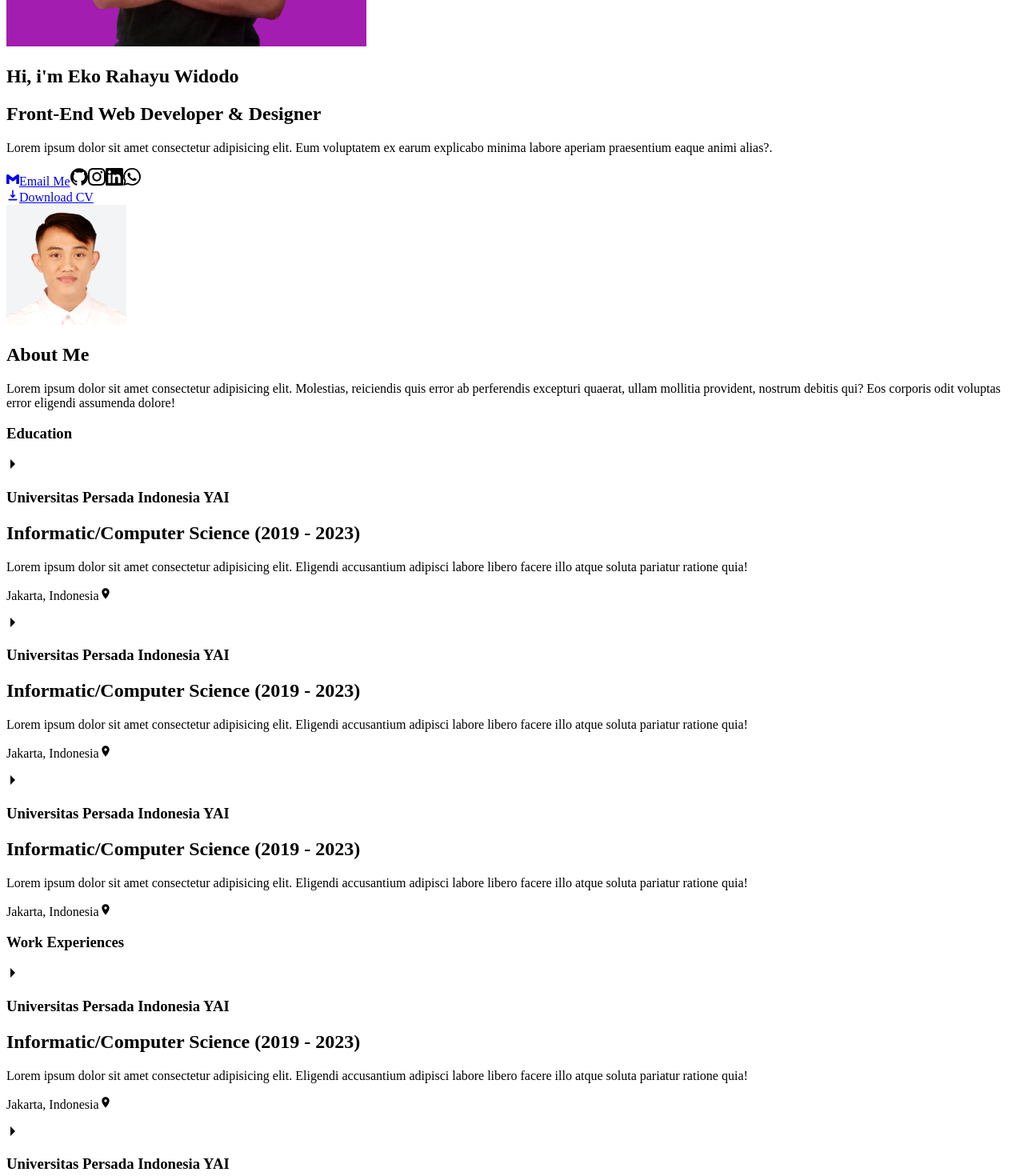
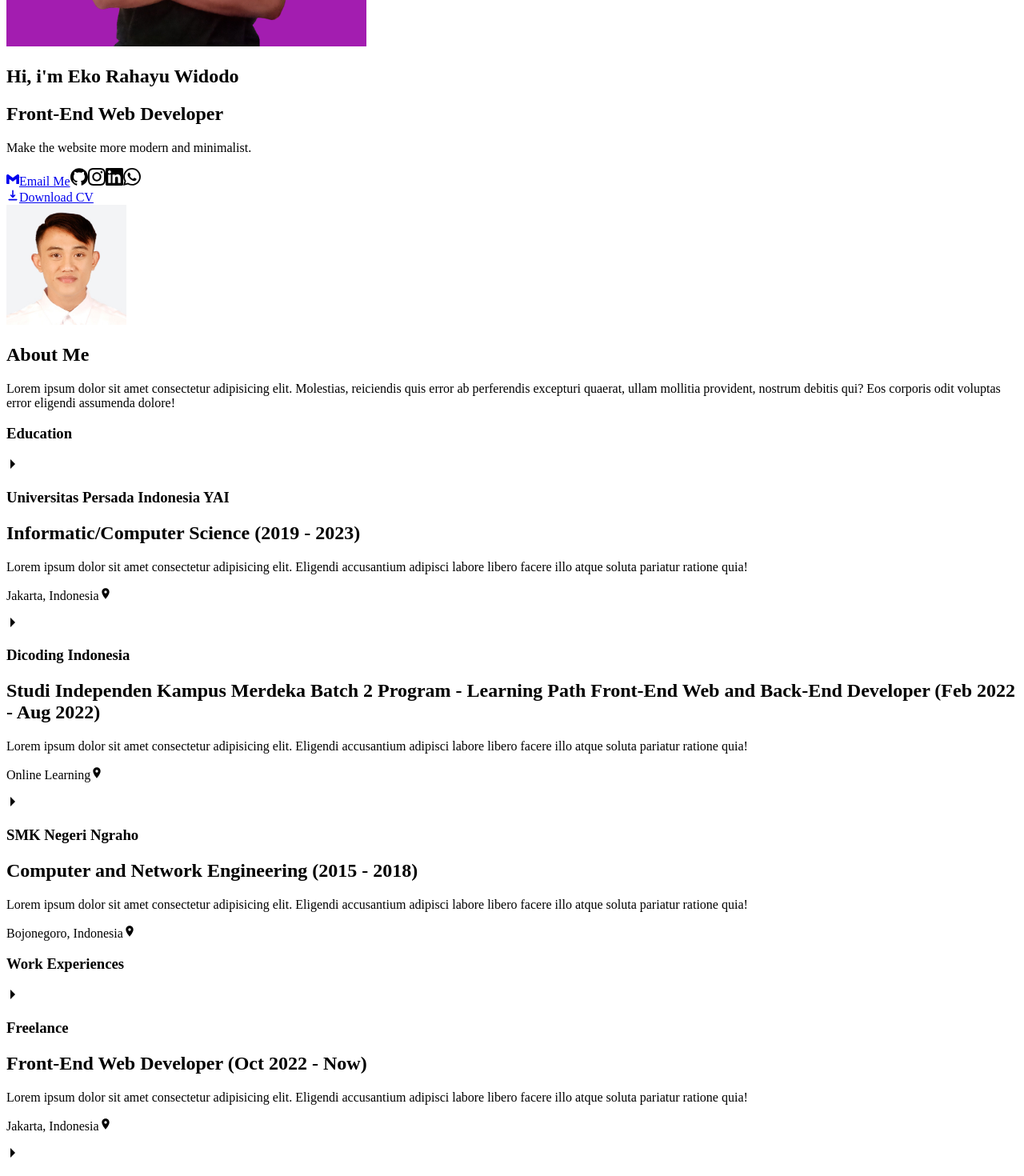
Before and after one commit to Uvacoder/port-ekorahy, a Next.js app: page / in a window 1280 px wide. Shown: the part 400-1870 px from the top of the page at 80% size. Built offline with nearby package versions, Linux system fonts and the light colour scheme.

Commit message:
update content in main section

```diff
--- a/components/Certificates.js
+++ b/components/Certificates.js
@@ -14,30 +14,48 @@ function Certificates() {
         <div className="mt-1">
           <TitleCertificate>Front-End Web Development</TitleCertificate>
           <Certificate src="/logo-dicoding.png" to="https://www.dicoding.com/certificates/1RXYY95J9XVM" title="Belajar Dasar Pemrograman Web" expDate="Issued Feb 2022 · Expires Feb 2025" />
+          <Certificate src="/logo-dicoding.png" to="https://www.dicoding.com/certificates/KEXL3K57MPG2" title="Belajar Membuat Front-End Web untuk Pemula" expDate="Issued Feb 2022 · Expires Feb 2025" />
+          <Certificate src="/logo-dicoding.png" to="https://www.dicoding.com/certificates/07Z65O1EJXQR" title="Belajar Fundamental Front-End Web Development" expDate="Issued Mar 2022 · Expires Mar 2025" />
+          <Certificate src="/logo-dicoding.png" to="https://www.dicoding.com/certificates/4EXG56JE9XRL" title="Menjadi Front-End Web Developer Expert" expDate="Issued May 2022 · Expires May 2025" />
         </div>
         <div className="mt-1">
           <TitleCertificate>Back-End Development</TitleCertificate>
-          <Certificate src="/logo-dicoding.png" to="https://www.dicoding.com/certificates/1RXYY95J9XVM" title="Belajar Dasar Pemrograman Web" expDate="Issued Feb 2022 · Expires Feb 2025" />
+          <Certificate src="/logo-dicoding.png" to="https://www.dicoding.com/certificates/N9ZOEG6O8XG5" title="Cloud Practitioner Essentials (Belajar Dasar AWS Cloud)" expDate="Issued Mar 2022 · Expires Mar 2025" />
+          <Certificate src="/logo-dicoding.png" to="https://www.dicoding.com/certificates/QLZ91JYQEP5D" title="Belajar Dasar Pemrograman JavaScript" expDate="Issued Apr 2022 · Expires Apr 2025" />
+          <Certificate src="/logo-dicoding.png" to="https://www.dicoding.com/certificates/NVP7KY8DWZR0" title="Belajar Membuat Aplikasi Back-End untuk Pemula" expDate="Issued Apr 2022 · Expires Apr 2025" />
+          <Certificate src="/logo-dicoding.png" to="https://www.dicoding.com/certificates/53XEW3WE0XRN" title="Architecting on AWS (Membangun Arsitektur Cloud di AWS)" expDate="Issued Dec 2021 · Expires Dec 2024" />
         </div>
         <div className="mt-1">
           <TitleCertificate>React.js Development</TitleCertificate>
-          <Certificate src="/logo-dicoding.png" to="https://www.dicoding.com/certificates/1RXYY95J9XVM" title="Belajar Dasar Pemrograman Web" expDate="Issued Feb 2022 · Expires Feb 2025" />
+          <Certificate src="/logo-dicoding.png" to="https://dicoding.com/certificates/98XWR2YLWZM3" title="Belajar Membuat Aplikasi Web dengan React" expDate="Issued Jun 2022 · Expires Jun 2025" />
+          <Certificate src="/logo-dicoding.png" to="https://www.dicoding.com/certificates/L4PQ6RVDOPO1" title="Belajar Fundamental Aplikasi Web dengan React" expDate="Issued Oct 2022 · Expires Oct 2025" />
         </div>
         <div className="mt-1">
           <TitleCertificate>Multi-Platform Development</TitleCertificate>
-          <Certificate src="/logo-dicoding.png" to="https://www.dicoding.com/certificates/1RXYY95J9XVM" title="Belajar Dasar Pemrograman Web" expDate="Issued Feb 2022 · Expires Feb 2025" />
+          <Certificate src="/logo-dicoding.png" to="https://dicoding.com/certificates/98XWR2869ZM3" title="Memulai Pemrograman Dengan Dart" expDate="Issued Jun 2022 · Expires Jun 2025" />
+          <Certificate src="/logo-dicoding.png" to="https://www.dicoding.com/certificates/4EXG5R759XRL" title="Belajar Membuat Aplikasi Flutter untuk Pemula" expDate="Issued Aug 2022 · Expires Aug 2025" />
         </div>
         <div className="mt-1">
           <TitleCertificate>Machine Learning Development</TitleCertificate>
-          <Certificate src="/logo-dicoding.png" to="https://www.dicoding.com/certificates/1RXYY95J9XVM" title="Belajar Dasar Pemrograman Web" expDate="Issued Feb 2022 · Expires Feb 2025" />
+          <Certificate src="/logo-dicoding.png" to="https://www.dicoding.com/certificates/MRZMDY8G3ZYQ" title="Belajar Dasar Visualisasi Data" expDate="Issued Jul 2022 · Expires Jul 2025" />
+          <Certificate src="/logo-dicoding.png" to="https://www.dicoding.com/certificates/ERZRMEWVQPYV" title="Memulai Pemrograman Dengan Python" expDate="Issued Jul 2022 · Expires Jul 2025" />
+          <Certificate src="/logo-dicoding.png" to="https://www.dicoding.com/certificates/MRZMDJ8NLZYQ" title="Belajar Machine Learning untuk Pemula" expDate="Issued Aug 2022 · Expires Aug 2025" />
         </div>
         <div className="mt-1">
           <TitleCertificate>Others</TitleCertificate>
-          <Certificate src="/logo-dicoding.png" to="https://www.dicoding.com/certificates/1RXYY95J9XVM" title="Belajar Dasar Pemrograman Web" expDate="Issued Feb 2022 · Expires Feb 2025" />
+          <Certificate src="/logo-dicoding.png" to="https://www.dicoding.com/certificates/MRZMDKOJ3ZYQ" title="Meniti Karier sebagai Software Developer" expDate="Issued Feb 2022 · Expires Feb 2025" />
+          <Certificate src="/logo-dicoding.png" to="https://dicoding.com/certificates/L4PQ3L7GQPO1" title="Pengenalan ke Logika Pemrograman (Programming Logic 101)" expDate="Issued Feb 2022 · Expires Feb 2025" />
+          <Certificate src="/logo-dicoding.png" to="https://dicoding.com/certificates/RVZK1QW2QPD5" title="Memulai Dasar Pemrograman untuk Menjadi Pengembang Software" expDate="Issued Feb 2022 · Expires Feb 2025" />
+          <Certificate src="/logo-dicoding.png" to="https://www.dicoding.com/certificates/1RXYON57KPVM" title="Pengenalan Data pada Pemrograman (Data 101)" expDate="Issued Feb 2022 · Expires Feb 2025" />
+          <Certificate src="/logo-dicoding.png" to="https://www.dicoding.com/certificates/JMZVG0Q63ZN9" title="Belajar Membuat Augmented Reality dengan Lens Studio" expDate="Issued Aug 2022 · Expires Aug 2025" />
+          <Certificate src="/logo-dicoding.png" to="https://www.dicoding.com/certificates/0LZ03YDLQZ65" title="Memulai Pemrograman Dengan Java" expDate="Issued Oct 2021 · Expires Oct 2024" />
+          <Certificate src="/logo-dicoding.png" to="https://www.dicoding.com/certificates/MRZMG9WRRZYQ" title="Memulai Pemrograman Dengan Kotlin" expDate="Issued Jun 2021 · Expires Jun 2024" />
         </div>
-        <h2 className="text-lg font-Kanit font-semibold text-primary mt-2">Badges</h2>
+      </div>
+      <div>
+      <h2 className="text-lg font-Kanit font-semibold text-primary mt-2">Badges</h2>
         <div>
-          <Certificate src="/logo-dicoding.png" to="https://www.dicoding.com/certificates/1RXYY95J9XVM" title="Belajar Dasar Pemrograman Web" expDate="Issued Feb 2022 · Expires Feb 2025" />
+          <Certificate src="/logo-dicoding.png" to="https://drive.google.com/file/d/166SGDF_8kCrgw6-pxA6bka-5bQ2IFS7L/view?usp=sharing" title="Certificate of Appreciation for Studi Independen Kampus Merdeka Batch 2 Program (Learning Path - Front-End Web and Back-End Developer)" expDate="Issued Jul 2022" />
         </div>
       </div>
     </section>
--- a/components/Education.js
+++ b/components/Education.js
@@ -8,8 +8,8 @@ function Education() {
       </h1>
       <div className="flex flex-col">
         <SubAbout title="Universitas Persada Indonesia YAI" subTitle="Informatic/Computer Science" date="2019 - 2023" description="Lorem ipsum dolor sit amet consectetur adipisicing elit. Eligendi accusantium adipisci labore libero facere illo atque soluta pariatur ratione quia!" place="Jakarta, Indonesia" />
-        <SubAbout title="Universitas Persada Indonesia YAI" subTitle="Informatic/Computer Science" date="2019 - 2023" description="Lorem ipsum dolor sit amet consectetur adipisicing elit. Eligendi accusantium adipisci labore libero facere illo atque soluta pariatur ratione quia!" place="Jakarta, Indonesia" />
-        <SubAbout title="Universitas Persada Indonesia YAI" subTitle="Informatic/Computer Science" date="2019 - 2023" description="Lorem ipsum dolor sit amet consectetur adipisicing elit. Eligendi accusantium adipisci labore libero facere illo atque soluta pariatur ratione quia!" place="Jakarta, Indonesia" />
+        <SubAbout title="Dicoding Indonesia" subTitle="Studi Independen Kampus Merdeka Batch 2 Program - Learning Path Front-End Web and Back-End Developer" date="Feb 2022 - Aug 2022" description="Lorem ipsum dolor sit amet consectetur adipisicing elit. Eligendi accusantium adipisci labore libero facere illo atque soluta pariatur ratione quia!" place="Online Learning" />
+        <SubAbout title="SMK Negeri Ngraho" subTitle="Computer and Network Engineering" date="2015 - 2018" description="Lorem ipsum dolor sit amet consectetur adipisicing elit. Eligendi accusantium adipisci labore libero facere illo atque soluta pariatur ratione quia!" place="Bojonegoro, Indonesia" />
       </div>
     </section>
   );
--- a/components/Experiences.js
+++ b/components/Experiences.js
@@ -8,9 +8,9 @@ function Experiences() {
       <h1 className="text-lg font-Kanit font-bold">Work Experiences
       </h1>
       <div className="flex flex-col">
-        <SubAbout title="Universitas Persada Indonesia YAI" subTitle="Informatic/Computer Science" date="2019 - 2023" description="Lorem ipsum dolor sit amet consectetur adipisicing elit. Eligendi accusantium adipisci labore libero facere illo atque soluta pariatur ratione quia!" place="Jakarta, Indonesia" />
-        <SubAbout title="Universitas Persada Indonesia YAI" subTitle="Informatic/Computer Science" date="2019 - 2023" description="Lorem ipsum dolor sit amet consectetur adipisicing elit. Eligendi accusantium adipisci labore libero facere illo atque soluta pariatur ratione quia!" place="Jakarta, Indonesia" />
-        <SubAbout title="Universitas Persada Indonesia YAI" subTitle="Informatic/Computer Science" date="2019 - 2023" description="Lorem ipsum dolor sit amet consectetur adipisicing elit. Eligendi accusantium adipisci labore libero facere illo atque soluta pariatur ratione quia!" place="Jakarta, Indonesia" />
+        <SubAbout title="Freelance" subTitle="Front-End Web Developer" date="Oct 2022 - Now" description="Lorem ipsum dolor sit amet consectetur adipisicing elit. Eligendi accusantium adipisci labore libero facere illo atque soluta pariatur ratione quia!" place="Jakarta, Indonesia" />
+        <SubAbout title="PT. Sri Rejeki Isman Tbk" subTitle="Production Operator in Department Spinning" date="Sep 2018 - Feb 2019" description="Lorem ipsum dolor sit amet consectetur adipisicing elit. Eligendi accusantium adipisci labore libero facere illo atque soluta pariatur ratione quia!" place="Sukoharjo, Indonesia" />
+        <SubAbout title="CV. Citra Mandiri Komputindo (Internship) " subTitle="Computer technician" date=" - " description="Lorem ipsum dolor sit amet consectetur adipisicing elit. Eligendi accusantium adipisci labore libero facere illo atque soluta pariatur ratione quia!" place="Bojonegoro, Indonesia" />
       </div>
     </section>
   );
--- a/components/Hero.js
+++ b/components/Hero.js
@@ -15,8 +15,8 @@ function Hero() {
         </div>
         <div className="w-full self-center lg:w-1/2 mt-2">
           <h2 className="font-semibold text-dark text-lg font-Kanit">{`Hi, i'm Eko Rahayu Widodo`}</h2>
-          <h1 className="text-primary font-Kanit font-bold text-3xl mt-1">Front-End Web Developer & Designer</h1>
-          <p className="text-secondary font-Quicksand text-sm mt-2 leading-relaxed">Lorem ipsum dolor sit amet consectetur adipisicing elit. Eum voluptatem ex earum explicabo minima labore aperiam praesentium eaque animi alias?.</p>
+          <h1 className="text-primary font-Kanit font-bold text-3xl mt-1">Front-End Web Developer</h1>
+          <p className="text-secondary font-Quicksand text-sm mt-2 leading-relaxed">Make the website more modern and minimalist.</p>
           <div className="flex items-center mt-4">
                 <a href="#" target="_blank" className='w-48 h-10 mr-3 px-3 rounded flex justify-center items-center font-Quicksand border bg-primary hover:bg-fuchsia-600 text-sm font-medium md:text-lg text-white'><SiGmail className="text-lg mr-1.5" />Email Me</a>
 
--- a/components/SubAbout.js
+++ b/components/SubAbout.js
@@ -10,7 +10,7 @@ function SubAbout({title, subTitle, date, description, place}) {
       </div>
       <div className="flex flex-col md:flex-row">
         <div className="px-2">
-          <h1 className="font-bold font-Kanit w-max text-md">{title}</h1>
+          <h1 className="font-bold font-Kanit text-md">{title}</h1>
           <h2 className="font-bold font-Quicksand text-sm text-primary mt-0.5">{subTitle}<span className='text-black'> ({date})</span></h2>
           <p className="font-Quicksand  text-secondary text-sm leading-relaxed mt-1.5">{description}</p>
         </div>
--- a/components/TitleStack.js
+++ b/components/TitleStack.js
@@ -1,7 +1,7 @@
 import React from 'react';
 
 function TitleStack({ children }) {
-  return <h2 className="font-semibold text-md font-Quicksand text-center text-secondary py-2">{children}</h2>
+  return <h2 className="font-medium text-md font-Quicksand text-center text-secondary py-2">{children}</h2>
 }
 
 export default TitleStack;
```
Also changed, not shown: components/Certificate.js (+1 -1 lines).
